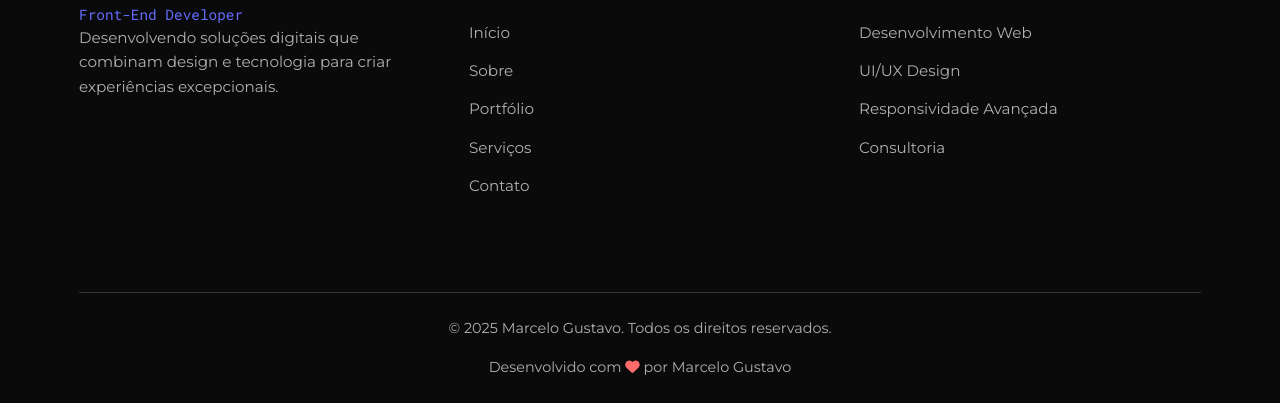
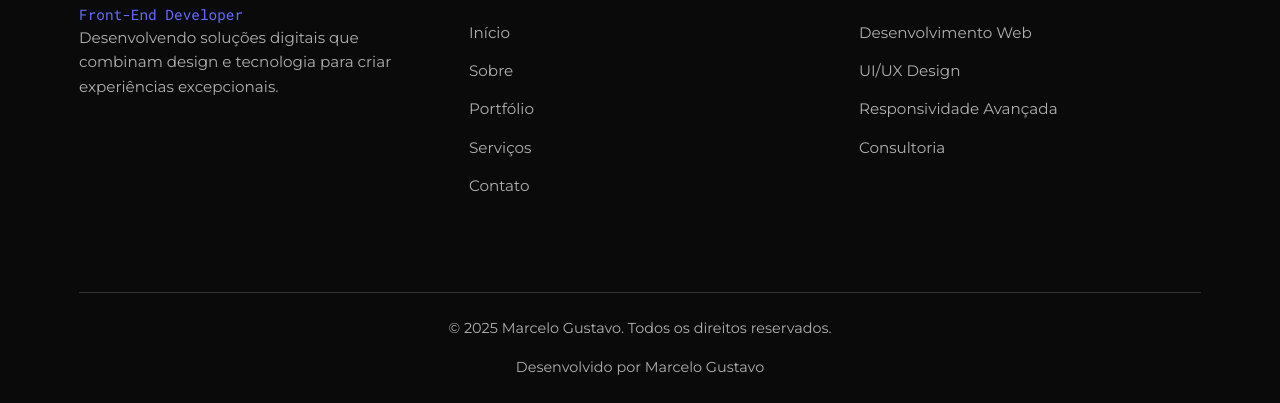
Before and after one commit to CelloR18/meu-portifolio, a plain HTML site: page index.html in a window 1280 px wide. Shown: the part 4225-4628 px from the top of the page. Drawn offline with Linux system fonts and the light colour scheme.

Commit message:
atualização do "desenvolvido"

```diff
--- a/index.html
+++ b/index.html
@@ -308,7 +308,7 @@
 
             <div class="footer-bottom">
                 <p>&copy; <span id="year"></span> Marcelo Gustavo. Todos os direitos reservados.</p>
-                <p>Desenvolvido com <i class="fas fa-heart"></i> por Marcelo Gustavo</p>
+                <p>Desenvolvido  por Marcelo Gustavo</p>
             </div>
         </div>
     </footer>
```
